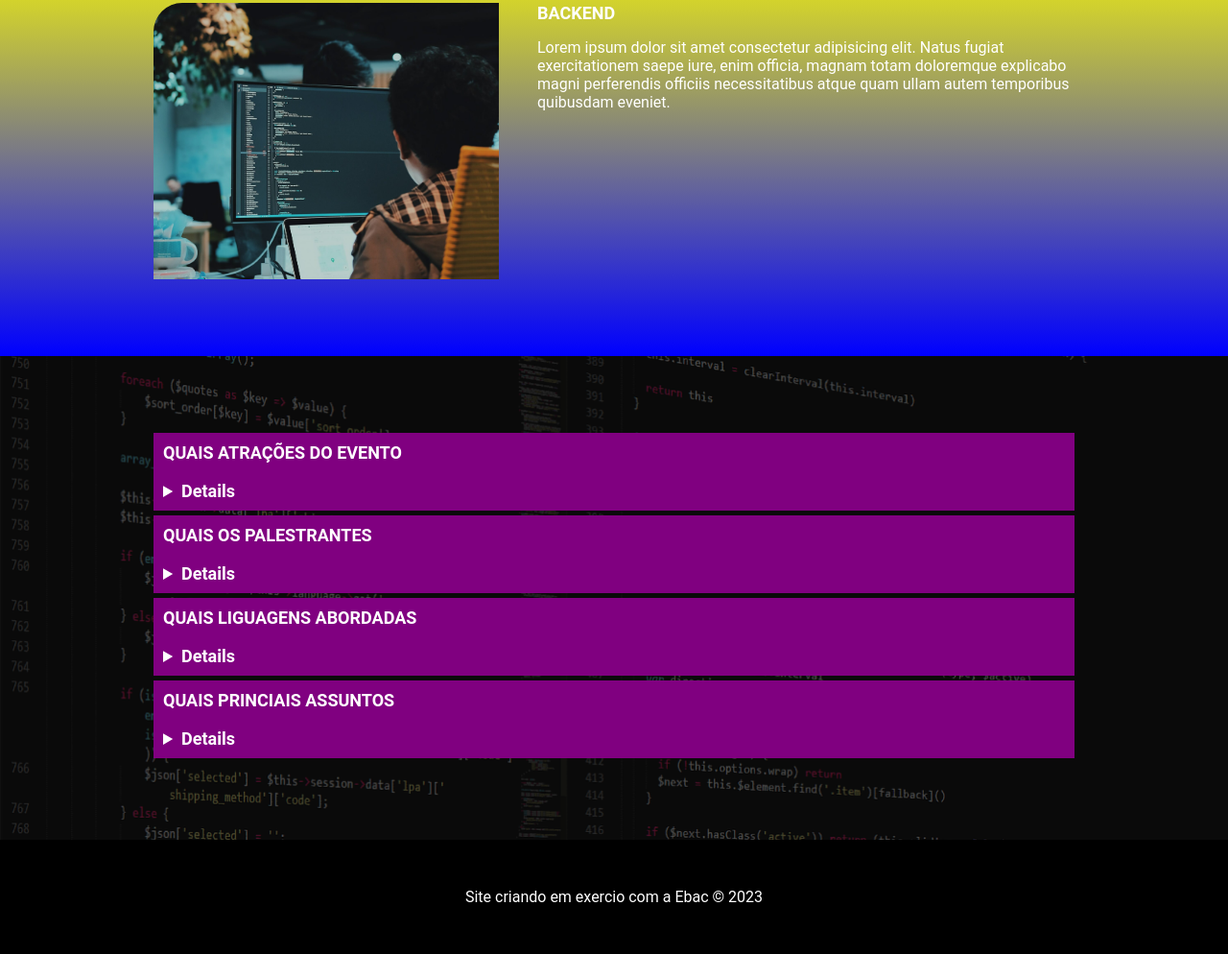
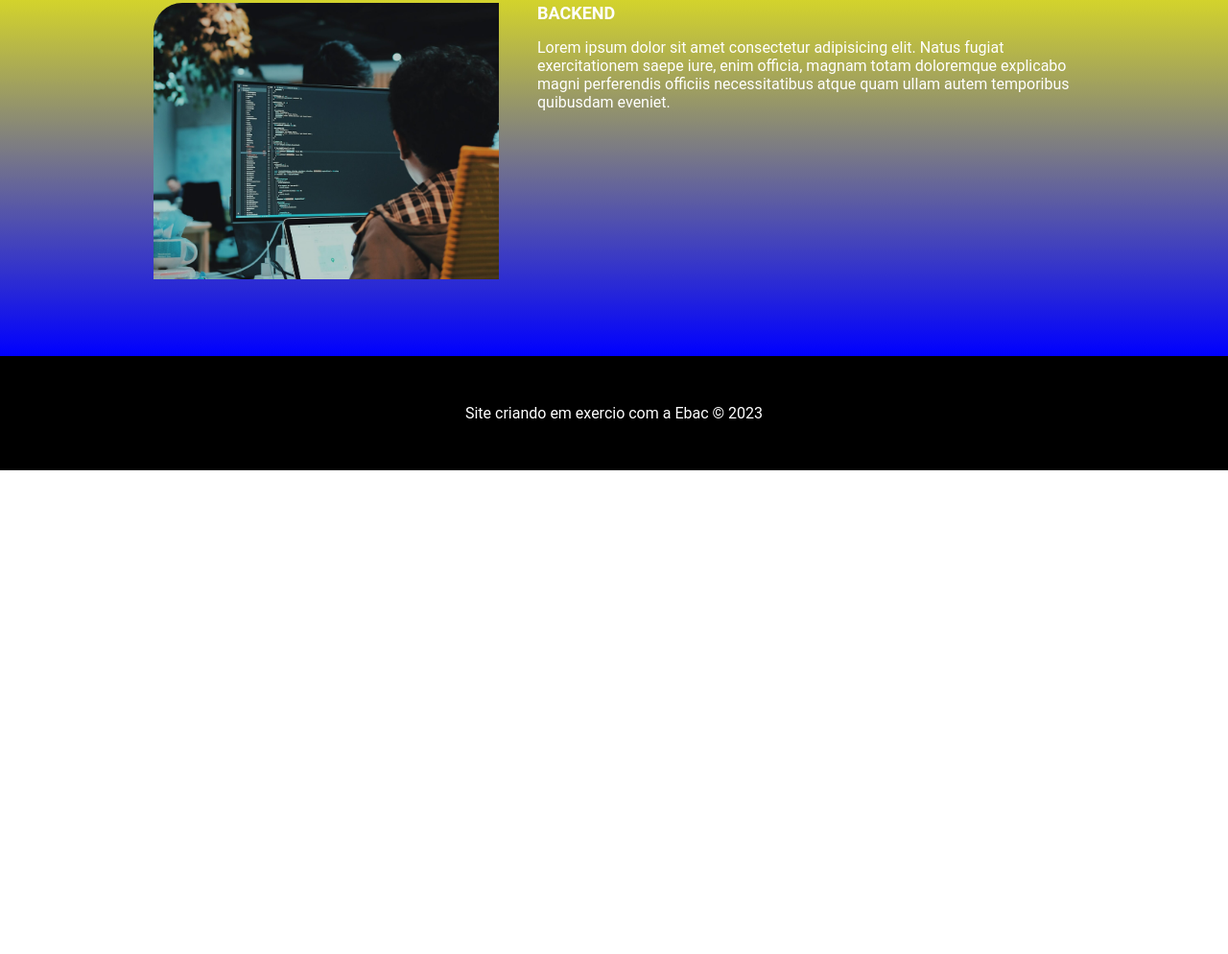
Before and after one commit to evenilsonguerreiro/exercicio-mod-22, a website built with Parcel: page src/index.html in a window 1280 px wide. Shown: the part 1880-2874 px from the top of the page at 96% size. After the commit the page ends 2370 px from the top, so only its background shows below. Built offline with nearby package versions, Linux system fonts and the light colour scheme; files whose address does not match are found by name.

Commit message:
exclir faq

```diff
--- a/src/index.html
+++ b/src/index.html
@@ -92,42 +92,8 @@
            <img class="event__image" src="./image/data.png" alt="">
         </div>
     </section>
-    <section class="faq">
-        <div class="container">
-            <article>
-                <summary class="faq__title">
-                    QUAIS ATRAÇÕES DO EVENTO
-                </summary>
-                <details class="faq__title__desc">
-                    Lorem ipsum dolor sit amet consectetur adipisicing elit. Obcaecati aliquid et cum soluta non voluptatibus reiciendis, dignissimos eos libero sunt suscipit itaque. Possimus sunt optio molestias rerum molestiae quisquam saepe.
-                </details>
-            </article>
-            <article>
-                <summary class="faq__title">
-                    QUAIS OS PALESTRANTES
-                </summary>
-                <details class="faq__title__desc">
-                    Lorem ipsum dolor sit amet consectetur adipisicing elit. Obcaecati aliquid et cum soluta non voluptatibus reiciendis, dignissimos eos libero sunt suscipit itaque. Possimus sunt optio molestias rerum molestiae quisquam saepe.
-                </details>
-            </article>
-            <article>
-                <summary class="faq__title">
-                    QUAIS LIGUAGENS ABORDADAS
-                </summary>
-                <details class="faq__title__desc">
-                    Lorem ipsum dolor sit amet consectetur adipisicing elit. Obcaecati aliquid et cum soluta non voluptatibus reiciendis, dignissimos eos libero sunt suscipit itaque. Possimus sunt optio molestias rerum molestiae quisquam saepe.
-                </details>
-            </article>
-            <article>
-                <summary class="faq__title">
-                    QUAIS PRINCIAIS ASSUNTOS
-                </summary>
-                <details class="faq__title__desc">
-                    Lorem ipsum dolor sit amet consectetur adipisicing elit. Obcaecati aliquid et cum soluta non voluptatibus reiciendis, dignissimos eos libero sunt suscipit itaque. Possimus sunt optio molestias rerum molestiae quisquam saepe.
-                </details>
-            </article>
-        </div>
-    </section>
+
+
     <footer class="footer">
         Site criando em exercio com a Ebac &copy 2023
     </footer>
--- a/src/styles/_faq.scss
+++ /dev/null
@@ -1,52 +0,0 @@
-@use "variables";
-
-.faq{
-    padding: 80px 0;
-    background-image: url(../image/fundo.png);
-    background-repeat: no-repeat;
-    background-size: cover;
-    position: relative;
-
-
-    &::before{
-        position: absolute;
-        top: 0;
-        left: 0;
-        height: 100%;
-        width: 100%;
-        background-color: rgba(0, 0, 0, 0.63);
-        content: '';
-    }
-
-
-
-    &__title{
-        font-size: 18px;
-        font-weight: bold;
-        color:variables.$textPrincipal;
-        background-color:variables.$corFaq;
-        height: 40px;
-        padding: 10px;
-
-
-
-        &__desc{
-            font-size: 18px;
-            font-weight: bold;
-            color:variables.$textPrincipal;
-            background-color:variables.$corFaq;
-            height:auto;
-            padding: 10px;
-            margin-bottom: 5px;
-
-
-
-
-        }
-
-
-
-    }
-
-
-}
--- a/src/styles/main.scss
+++ b/src/styles/main.scss
@@ -2,7 +2,6 @@
 @use "components/infos_bar";
 @use "components/buttons";
 @use "event";
-@use "faq";
 @use "variables";
 @use "footer";
 
```
